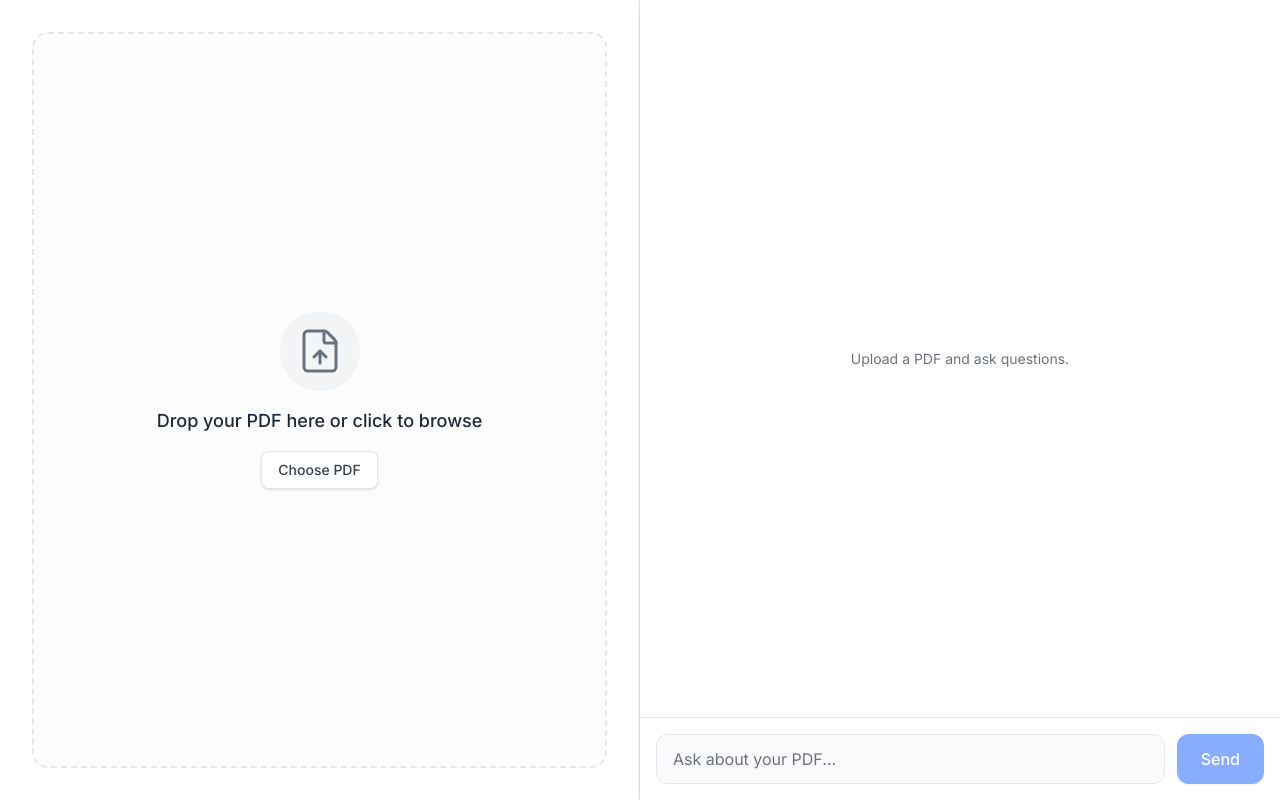
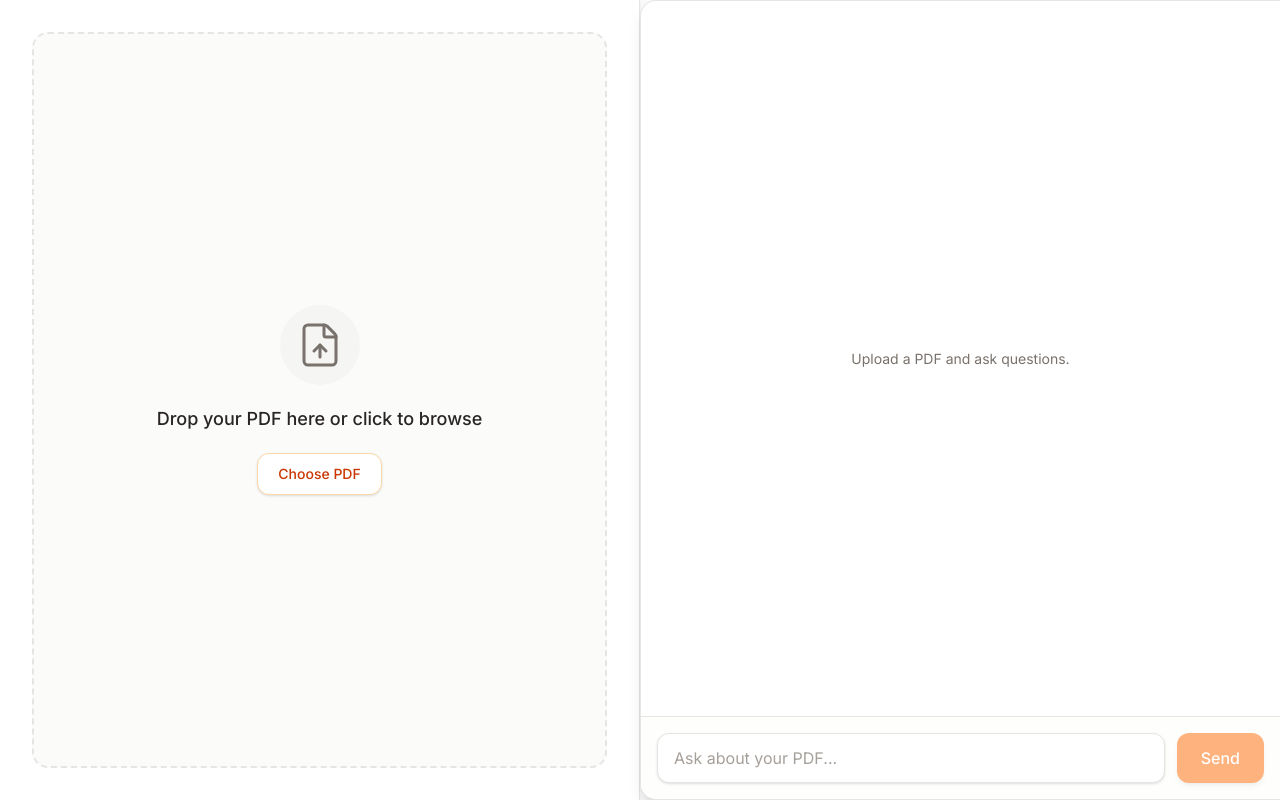
Before and after one commit to KVM1L03/vector-vault-ai, a Next.js app in the folder frontend/: page / in a window 1280 px wide. Built offline with nearby package versions, Linux system fonts and the light colour scheme.

Commit message:
feat(frontend): add RAG filename wiring and modern orange UI

```diff
--- a/frontend/app/api/upload/route.ts
+++ b/frontend/app/api/upload/route.ts
@@ -4,6 +4,7 @@ const API_BASE_URL = process.env.API_BASE_URL || "http://localhost:8000";
 
 /**
  * Proxies PDF upload to FastAPI POST /api/v1/upload
+ * Backend returns { filename, chunks_count, message } – response is passed through.
  */
 export async function POST(req: NextRequest) {
   try {
--- a/frontend/app/page.tsx
+++ b/frontend/app/page.tsx
@@ -27,6 +27,7 @@ export default function ChatWithPDFPage() {
   const [error, setError] = useState<string | null>(null);
 
   const [uploadedFile, setUploadedFile] = useState<File | null>(null);
+  const [activeFilename, setActiveFilename] = useState<string | null>(null);
   const [uploading, setUploading] = useState(false);
   const [uploadError, setUploadError] = useState<string | null>(null);
   const [isDragging, setIsDragging] = useState(false);
@@ -36,6 +37,10 @@ export default function ChatWithPDFPage() {
       e?.preventDefault();
       const trimmed = input.trim();
       if (!trimmed || loading) return;
+      if (!uploadedFile || !activeFilename) {
+        setError("Upload a PDF first.");
+        return;
+      }
 
       setMessages((prev) => [...prev, { role: "user", content: trimmed }]);
       setInput("");
@@ -46,7 +51,12 @@ export default function ChatWithPDFPage() {
         const res = await fetch("/api/chat", {
           method: "POST",
           headers: { "Content-Type": "application/json" },
-          body: JSON.stringify({ query: trimmed, top_k: 5 }),
+          body: JSON.stringify({
+            query: trimmed,
+            top_k: 5,
+            filename: activeFilename,
+            include_full_content: true,
+          }),
         });
         const data = await res.json();
 
@@ -67,7 +77,7 @@ export default function ChatWithPDFPage() {
         setLoading(false);
       }
     },
-    [input, loading]
+    [input, loading, uploadedFile, activeFilename]
   );
 
   const uploadFile = useCallback(async (file: File) => {
@@ -84,6 +94,7 @@ export default function ChatWithPDFPage() {
         throw new Error(data.error ?? "Upload failed");
       }
       setUploadedFile(file);
+      setActiveFilename(data.filename ?? null);
     } catch (err) {
       setUploadError(err instanceof Error ? err.message : "Upload failed");
     } finally {
@@ -136,14 +147,14 @@ export default function ChatWithPDFPage() {
   }, [uploadedFile]);
 
   return (
-    <div className="flex h-screen w-full bg-slate-50 font-sans text-gray-800">
+    <div className="flex h-screen w-full bg-stone-50 font-sans text-stone-800">
       {/* Left: PDF upload + preview */}
-      <div className="flex w-1/2 flex-col border-r border-gray-200 bg-white">
+      <div className="flex w-1/2 flex-col border-r border-stone-200 bg-white shadow-sm">
         {uploadedFile && pdfPreviewUrl ? (
           <>
-            <div className="flex shrink-0 items-center justify-between gap-2 border-b border-gray-200 bg-gray-50 px-4 py-2">
-              <p className="truncate text-sm font-medium text-gray-800">
-                {uploadedFile.name}
+            <div className="flex shrink-0 items-center justify-between gap-2 border-b border-stone-200 bg-stone-50/80 px-4 py-3">
+              <p className="truncate text-sm font-medium text-stone-800">
+                {activeFilename ?? uploadedFile.name}
               </p>
               <input
                 type="file"
@@ -155,16 +166,16 @@ export default function ChatWithPDFPage() {
               />
               <label
                 htmlFor="pdf-upload"
-                className="shrink-0 cursor-pointer rounded-lg border border-gray-200 bg-white px-3 py-1.5 text-xs font-medium text-gray-700 hover:bg-gray-100 disabled:opacity-50"
+                className="shrink-0 cursor-pointer rounded-lg border border-orange-200 bg-white px-3 py-1.5 text-xs font-medium text-orange-700 shadow-sm transition-colors hover:bg-orange-50 hover:border-orange-300 disabled:opacity-50"
               >
                 {uploading ? "Uploading..." : "Change PDF"}
               </label>
             </div>
-            <div className="flex-1 overflow-hidden p-2">
+            <div className="flex-1 overflow-hidden p-3">
               <PDFViewer
                 ref={pdfViewerRef}
                 url={pdfPreviewUrl}
-                className="h-full w-full rounded-lg border border-gray-200"
+                className="h-full w-full rounded-xl border border-stone-200 shadow-inner"
               />
             </div>
           </>
@@ -174,20 +185,20 @@ export default function ChatWithPDFPage() {
             onDragLeave={handleDragLeave}
             onDrop={handleDrop}
             className={`
-              flex flex-1 flex-col items-center justify-center gap-4 rounded-2xl border-2 border-dashed
-              m-8 bg-gray-50/50 p-12 transition-colors
-              ${isDragging ? "border-blue-400 bg-blue-50/50" : "border-gray-200 hover:border-gray-300 hover:bg-gray-50"}
+              flex flex-1 flex-col items-center justify-center gap-5 rounded-2xl border-2 border-dashed
+              m-8 bg-stone-50/80 p-12 transition-all duration-200
+              ${isDragging ? "border-orange-400 bg-orange-50/70 shadow-inner" : "border-stone-200 hover:border-orange-200 hover:bg-orange-50/30"}
             `}
           >
             <div
-              className={`rounded-full p-4 ${isDragging ? "bg-blue-100" : "bg-gray-100"}`}
+              className={`rounded-full p-4 transition-colors ${isDragging ? "bg-orange-100" : "bg-stone-100"}`}
             >
               <FileUp
-                className={`h-12 w-12 ${isDragging ? "text-blue-600" : "text-gray-500"}`}
+                className={`h-12 w-12 ${isDragging ? "text-orange-600" : "text-stone-500"}`}
                 strokeWidth={1.5}
               />
             </div>
-            <p className="text-lg font-medium text-gray-800">
+            <p className="text-center text-lg font-medium text-stone-800">
               Drop your PDF here or click to browse
             </p>
             {uploadError && (
@@ -203,7 +214,7 @@ export default function ChatWithPDFPage() {
             />
             <label
               htmlFor="pdf-upload"
-              className="cursor-pointer rounded-lg border border-gray-200 bg-white px-4 py-2 text-sm font-medium text-gray-700 shadow-sm hover:bg-gray-50 disabled:opacity-50"
+              className="cursor-pointer rounded-xl border border-orange-200 bg-white px-5 py-2.5 text-sm font-medium text-orange-700 shadow-sm transition-colors hover:bg-orange-50 hover:border-orange-300 disabled:opacity-50"
             >
               {uploading ? "Uploading..." : "Choose PDF"}
             </label>
@@ -212,11 +223,11 @@ export default function ChatWithPDFPage() {
       </div>
 
       {/* Right: Chat */}
-      <div className="flex w-1/2 flex-col">
-        <div className="flex flex-1 flex-col overflow-hidden bg-white shadow-md">
+      <div className="flex w-1/2 flex-col bg-stone-50/50">
+        <div className="flex flex-1 flex-col overflow-hidden rounded-l-2xl border border-stone-200 border-r-0 bg-white shadow-lg">
           <div className="flex-1 overflow-y-auto p-6">
             {messages.length === 0 && (
-              <div className="flex h-full items-center justify-center text-gray-500">
+              <div className="flex h-full items-center justify-center text-stone-500">
                 <p className="text-center text-sm">
                   Upload a PDF and ask questions.
                 </p>
@@ -229,15 +240,15 @@ export default function ChatWithPDFPage() {
                   className={`flex ${msg.role === "user" ? "justify-end" : "justify-start"}`}
                 >
                   <div
-                    className={`max-w-[85%] rounded-2xl px-4 py-3 ${
+                    className={`max-w-[85%] rounded-2xl px-4 py-3 shadow-sm ${
                       msg.role === "user"
-                        ? "bg-blue-50 text-blue-900"
-                        : "bg-gray-100 text-gray-800"
+                        ? "bg-orange-50 text-orange-900 border border-orange-100"
+                        : "bg-stone-100 text-stone-800 border border-stone-100"
                     }`}
                   >
                     {msg.role === "assistant" ? (
                       <div className="space-y-2">
-                        <div className="text-sm [&_p]:my-1.5 [&_p:first-child]:mt-0 [&_p:last-child]:mb-0 [&_ul]:my-1.5 [&_ul]:list-disc [&_ul]:pl-5 [&_ol]:my-1.5 [&_ol]:list-decimal [&_ol]:pl-5 [&_li]:my-0.5 [&_strong]:font-semibold [&_code]:rounded [&_code]:bg-gray-200 [&_code]:px-1 [&_code]:text-xs [&_pre]:my-2 [&_pre]:overflow-x-auto [&_pre]:rounded [&_pre]:bg-gray-200 [&_pre]:p-2 [&_pre]:text-xs [&_h1]:text-lg [&_h2]:text-base [&_h3]:text-sm [&_h1,_h2,_h3]:font-semibold [&_h1,_h2,_h3]:mt-2">
+                        <div className="text-sm [&_p]:my-1.5 [&_p:first-child]:mt-0 [&_p:last-child]:mb-0 [&_ul]:my-1.5 [&_ul]:list-disc [&_ul]:pl-5 [&_ol]:my-1.5 [&_ol]:list-decimal [&_ol]:pl-5 [&_li]:my-0.5 [&_strong]:font-semibold [&_code]:rounded [&_code]:bg-stone-200 [&_code]:px-1 [&_code]:text-xs [&_pre]:my-2 [&_pre]:overflow-x-auto [&_pre]:rounded [&_pre]:bg-stone-200 [&_pre]:p-2 [&_pre]:text-xs [&_h1]:text-lg [&_h2]:text-base [&_h3]:text-sm [&_h1,_h2,_h3]:font-semibold [&_h1,_h2,_h3]:mt-2">
                           <ReactMarkdown>{msg.content}</ReactMarkdown>
                         </div>
                         {msg.sources && msg.sources.length > 0 && (
@@ -252,7 +263,7 @@ export default function ChatWithPDFPage() {
                                     content: src.content,
                                   })
                                 }
-                                className="inline-flex items-center gap-1 rounded-md border border-gray-300 bg-white px-2 py-1 text-xs font-medium text-gray-700 hover:bg-gray-50"
+                                className="inline-flex items-center gap-1 rounded-lg border border-orange-200 bg-white px-2.5 py-1.5 text-xs font-medium text-orange-800 shadow-sm transition-colors hover:bg-orange-50 hover:border-orange-300"
                               >
                                 <ExternalLink className="h-3 w-3" />
                                 {src.filename}
@@ -270,10 +281,10 @@ export default function ChatWithPDFPage() {
               ))}
               {loading && (
                 <div className="flex justify-start">
-                  <div className="flex items-center gap-1 rounded-2xl bg-gray-100 px-4 py-2">
-                    <span className="h-2 w-2 animate-pulse rounded-full bg-gray-500" />
-                    <span className="h-2 w-2 animate-pulse rounded-full bg-gray-500 [animation-delay:150ms]" />
-                    <span className="h-2 w-2 animate-pulse rounded-full bg-gray-500 [animation-delay:300ms]" />
+                  <div className="flex items-center gap-1.5 rounded-2xl bg-orange-50 border border-orange-100 px-4 py-2">
+                    <span className="h-2 w-2 animate-pulse rounded-full bg-orange-500" />
+                    <span className="h-2 w-2 animate-pulse rounded-full bg-orange-500 [animation-delay:150ms]" />
+                    <span className="h-2 w-2 animate-pulse rounded-full bg-orange-500 [animation-delay:300ms]" />
                   </div>
                 </div>
               )}
@@ -286,7 +297,7 @@ export default function ChatWithPDFPage() {
             </div>
           )}
 
-          <div className="border-t border-gray-200 p-4">
+          <div className="border-t border-stone-200 bg-stone-50/30 p-4">
             <form
               onSubmit={(e) => {
                 e.preventDefault();
@@ -300,12 +311,12 @@ export default function ChatWithPDFPage() {
                 onChange={(e) => setInput(e.target.value)}
                 placeholder="Ask about your PDF..."
                 disabled={loading}
-                className="flex-1 rounded-xl border border-gray-200 bg-gray-50 px-4 py-3 text-gray-800 placeholder-gray-500 focus:border-blue-400 focus:outline-none focus:ring-2 focus:ring-blue-400/20 disabled:opacity-60"
+                className="flex-1 rounded-xl border border-stone-200 bg-white px-4 py-3 text-stone-800 placeholder-stone-400 shadow-sm focus:border-orange-400 focus:outline-none focus:ring-2 focus:ring-orange-400/25 disabled:opacity-60"
               />
               <button
                 type="submit"
-                disabled={loading || !input.trim()}
-                className="rounded-xl bg-blue-600 px-6 py-3 font-medium text-white shadow-sm hover:bg-blue-700 disabled:cursor-not-allowed disabled:opacity-50"
+                disabled={loading || !input.trim() || !uploadedFile || !activeFilename}
+                className="rounded-xl bg-orange-500 px-6 py-3 font-medium text-white shadow-md transition-colors hover:bg-orange-600 disabled:cursor-not-allowed disabled:opacity-50 disabled:hover:bg-orange-500"
               >
                 Send
               </button>
```
Also changed, not shown: frontend/app/api/chat/route.ts (+10 -3 lines), frontend/app/components/PDFViewer.tsx (+4 -4 lines).
